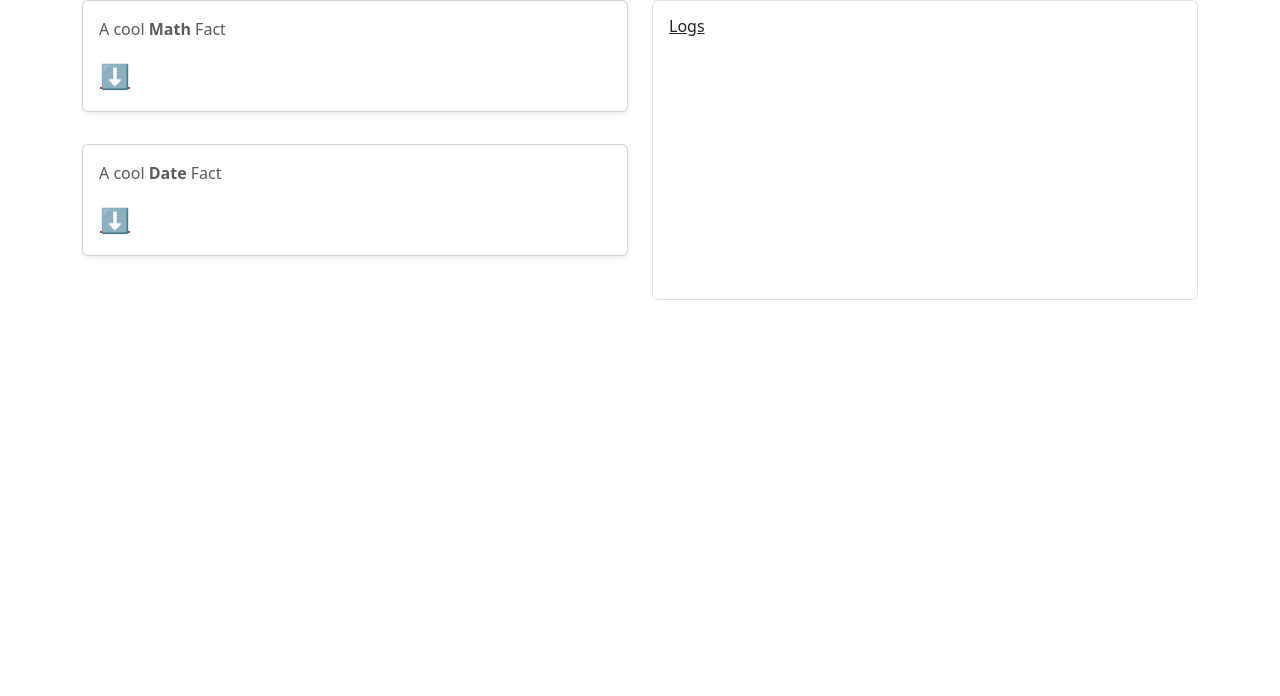
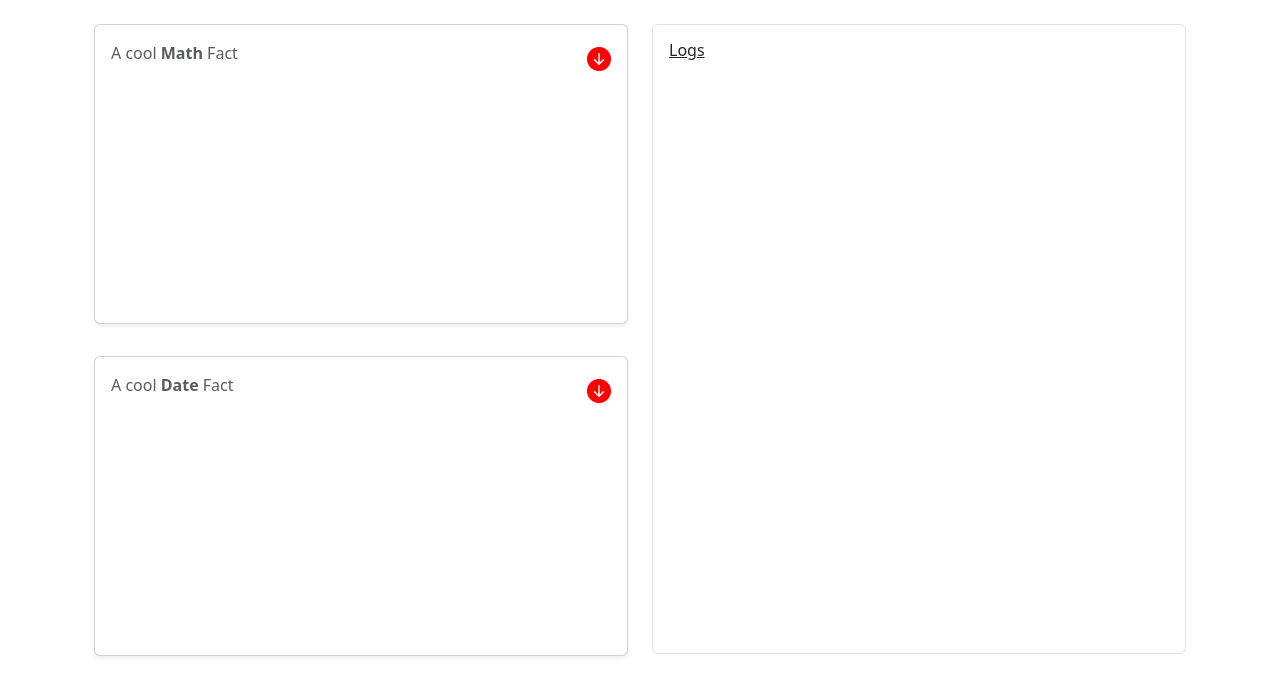
Before and after one commit to lebel-hounkanrin/Digitevent_test, a Vue app: page / in a window 1280 px wide. Shown: the top 696 px of the page. Built offline with nearby package versions, Linux system fonts and the light colour scheme; the HTML template or start-up script is replaced by a standard one.

Commit message:
feat: update some css styles and use bootstrap icons

```diff
--- a/package.json
+++ b/package.json
@@ -16,6 +16,7 @@
   "dependencies": {
     "axios": "^1.9.0",
     "bootstrap": "^5.3.6",
+    "bootstrap-icons": "^1.13.1",
     "vue": "^3.5.13"
   },
   "devDependencies": {
--- a/src/App.vue
+++ b/src/App.vue
@@ -36,7 +36,7 @@ const LogList = ref<{category: string, fact: string, time: string;}[]>([])
 </script>
 
 <template>
-  <div class="container">
+  <div class="container bg-white rounded-lg shadow-md p-4 w-80">
     <div class="row">
       <div class="col-md-6 d-flex flex-column align-items-start gap-3">
         <FactCard title="Math" :fact="currentMathFunFact" @fetch-fact="fetcFact"/>
--- a/src/components/FactCard.vue
+++ b/src/components/FactCard.vue
@@ -8,7 +8,7 @@
 </script>
 
 <template>
-  <div class="card shadow-sm mb-3" style="width: 100%;">
+  <div class="card shadow-sm mb-3" style="width: 100%; height: 300px;">
     <div class="card-body">
       <p class="text-muted mb-2">
         A cool <strong>{{ title }}</strong> Fact
@@ -17,7 +17,13 @@
         {{ fact }}
       </p>
       <div class="">
-        <button class="btn btn-link text-danger fs-4 p-0" @click="emit('fetchFact', title)">&#x2B07;</button>
+        <button
+          class="btn position-absolute top-0 end-0 m-3 p-0 border-0"
+          style="color: red; font-size: 1.5rem;"
+          @click="emit('fetchFact', title)"
+        >
+          <i class="bi bi-arrow-down-circle-fill"></i>
+        </button>
       </div>
     </div>
   </div>
--- a/src/components/LogCard.vue
+++ b/src/components/LogCard.vue
@@ -10,8 +10,8 @@ defineProps({
 </script>
 
 <template>
-  <div class="bg-white border rounded p-3" style="min-height: 300px;">
-    <h6><u>Logs</u></h6>
+  <div class="bg-white border rounded p-3" style="min-height: 630px;">
+    <h6><u class="font-bold">Logs</u></h6>
     <div v-for="log in logs" :key="log.time" class="mt-3">
       <div class="fw-bold">{{ log.time }}</div>
       <div><strong>{{ log.category }} Fact</strong></div>
--- a/src/main.ts
+++ b/src/main.ts
@@ -1,5 +1,6 @@
 import './assets/main.css'
 import 'bootstrap/dist/css/bootstrap.min.css';
+import 'bootstrap-icons/font/bootstrap-icons.css';
 
 import { createApp } from 'vue'
 import App from './App.vue'
```
Also changed, not shown: 1 other file (tests, documents, lock files or other folders).
